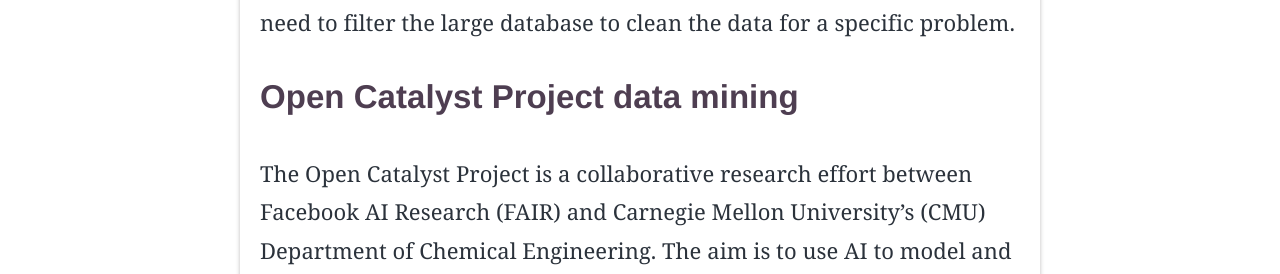
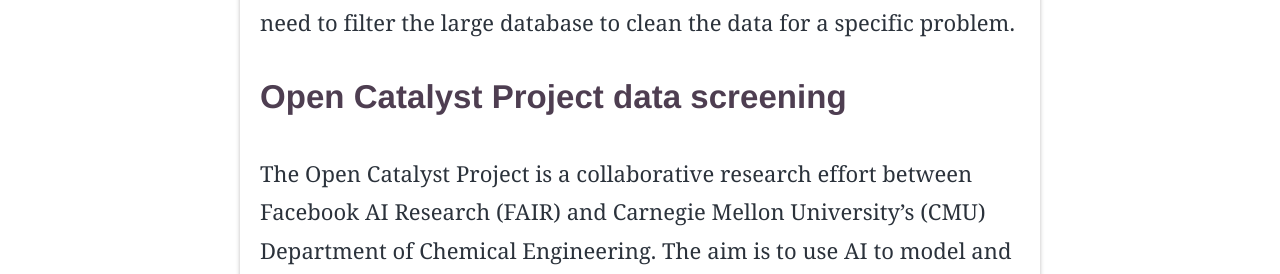
Before and after one commit to mutianyou2013/mutianyou2013.github.io, a Jekyll site: the page built from _posts/2021-08-01-Data-mining.md, in a window 1280 px wide and 900 px high, scrolled down 1381 px. Shown: the part 182-456 px from the top of the window. Built offline with Jekyll 4.4.1, drawn with Linux system fonts in a browser that asks for light colours; some web fonts are replaced; comment, search, counter and statistics services are not loaded; some of the changed text lies outside the part shown.

Commit message:
Update 2021-08-01-Data-mining.md

````diff
--- a/_posts/2021-08-01-Data-mining.md
+++ b/_posts/2021-08-01-Data-mining.md
@@ -15,7 +15,7 @@
 Catalyst materials are playing important roles in the whole world. Catalysts are composed of different chemical species, leading to the different catalytic performances. While catalysts are often composed of a single kind of metal, they can also be a combination of several or even more than ten kinds of different metals. So the whole possible catalyst space is huge, which means it's extremely hard to directly synthesize each of them and tell which one performs better for a specific case. Thus, machine learning methods step in to help screen the catalysts, but ML methods usually require large data sets for accuracy. Nowadays, many research scientists developed databases for ML usage, but these kind of databases are very large, and include probably all possibly combinations, which may not be the case for a specific catalytic reaction which only needs a small part of this database. So, there is a need to filter the large database to clean the data for a specific problem.
 
 
-## Open Catalyst Project data mining
+## Open Catalyst Project data screening
 
 The Open Catalyst Project is a collaborative research effort between Facebook AI Research (FAIR) and Carnegie Mellon University’s (CMU) Department of Chemical Engineering. The aim is to use AI to model and discover new catalysts for use in renewable energy storage to help in addressing climate change.
 
@@ -164,7 +164,7 @@
         dict1[n] = f[n]
         j += 1
 ```
-## Materials Project data mining
+## Materials Project data screening
 
 By computing properties of all known materials, the Materials Project aims to remove guesswork from materials design in a variety of applications. Experimental research can be targeted to the most promising compounds from computational data sets. Researchers will be able to data-mine scientific trends in materials properties. By providing materials researchers with the information they need to design better, the Materials Project aims to accelerate innovation in materials research.
 
````
